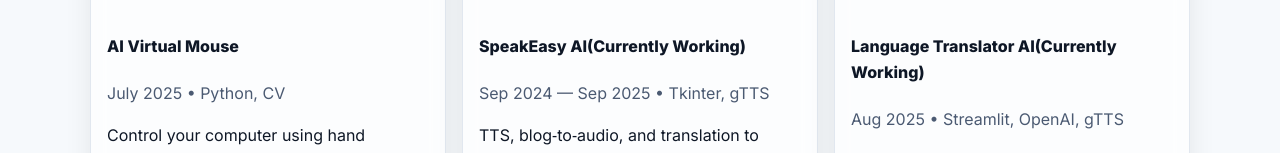
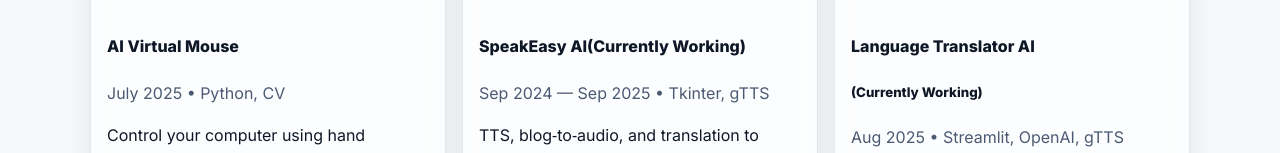
Before and after one commit to pranaynigam-07/Portfolio, a plain HTML site: page index.html in a window 1280 px wide. Shown: the part 1561-1714 px from the top of the page. Drawn offline with Linux system fonts and the light colour scheme.

Commit message:
Update index.html

```diff
--- a/index.html
+++ b/index.html
@@ -166,7 +166,8 @@
         <article class="project tilt" data-tags="ai web">
           <img src="assets\images\Screenshot (385).png" alt="Language Translator AI preview" loading="lazy" />
           <div class="project-body">
-            <h4>Language Translator AI(Currently Working) </h4>
+            <h4>Language Translator AI</h4>
+            <h5>(Currently Working)</h5>
             <p class="meta">Aug 2025 • Streamlit, OpenAI, gTTS</p>
             <p>Speech recognition and synthesis to break language barriers with multi‑language support.</p>
             <div class="tags"><span>AI</span><span>Web</span></div>
```
